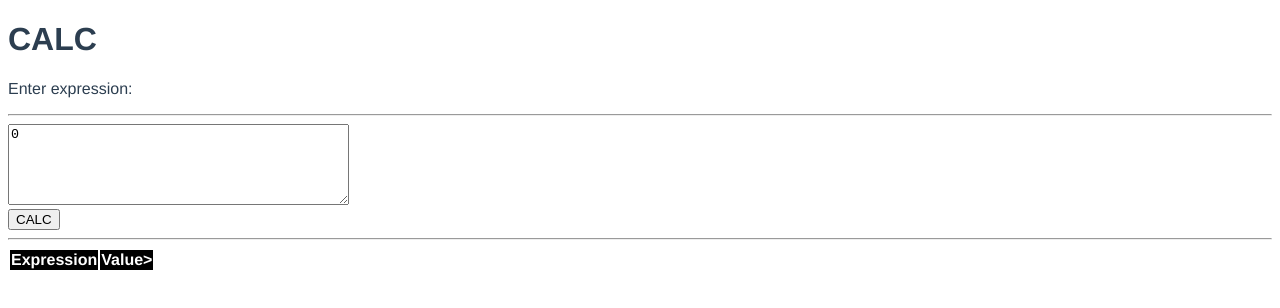
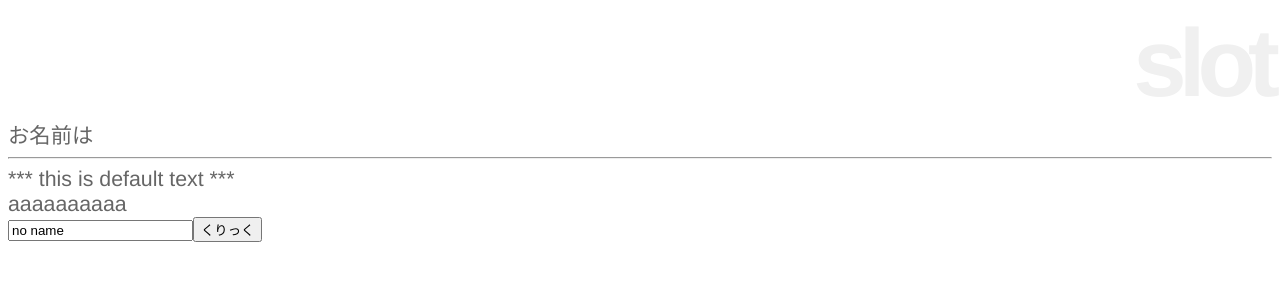
Before and after one commit to takara1111/vue_hello_app, a Vue app: page / in a window 1280 px wide. Shown: the top 308 px of the page. Built offline with nearby package versions, Linux system fonts and the light colour scheme.

Commit message:
スロットの実装

```diff
--- a/src/App.vue
+++ b/src/App.vue
@@ -1,49 +1,19 @@
 <template>
   <div id='app'>
-    <Calc v-bind:title="message" v-on:result-event="appAction" />
-    <hr>
-    <div><table v-html="log"></table></div>
+    <HelloWorld title="slot">
+      <p class="inner">*** this is default text ***</p>
+      <p>aaaaaaaaaa</p>
+    </HelloWorld>
   </div>
 </template>
 
 <script>
-import Calc from './components/Calc.vue'
+import HelloWorld from './components/HelloWorld.vue'
 
 export default {
   name: 'app',
   components: {
-    Calc
-  },
-  data: function () {
-    return {
-      message: 'CALC',
-      result: [],
-    };
-  },
-  computed: {
-    log:function(){
-      var table = '<tr><th class="head">Expression</th> <th class="head">Value></th></tr>';
-      for (var i in this.result){
-        table += '<tr><td>' + this.result[i][0] + '</td><th>'
-        + this.result[i][1] + '</th></tr>';
-      }
-      return table;
-    }
-  },
-  created: function () {
-    var items = localStorage.getItem('log');
-    var logs = JSON.parse(items);
-    if (logs != null) { this.result = logs; }
-  },
-  methods: {
-    appAction: function(exp, res) {
-      this.result.unshift([exp, res]);
-        if (this.result.length > 10) {
-          this.result.pop();
-        }
-      var log = JSON.stringfy(this.result);
-      localStorage.setItem('log', log);
-    }
+    HelloWorld
   }
 }
 </script>
--- a/src/components/Calc.vue
+++ b/src/components/Calc.vue
@@ -24,7 +24,6 @@ export default {
   },
   methods: {
     doAction: function() {
-      // console.log("aaa");
       var arr = this.fomula.trim().split('\n');
       var last = arr.pop();
       var fn = '';
--- a/src/components/HelloWorld.vue
+++ b/src/components/HelloWorld.vue
@@ -4,6 +4,7 @@
     <p>{{ message }}</p>
     <hr />
     <div>
+      <div><slot /></div>
       <input type="text" v-model="input" />
       <button v-on:click="doAction">くりっく</button>
     </div>
```
